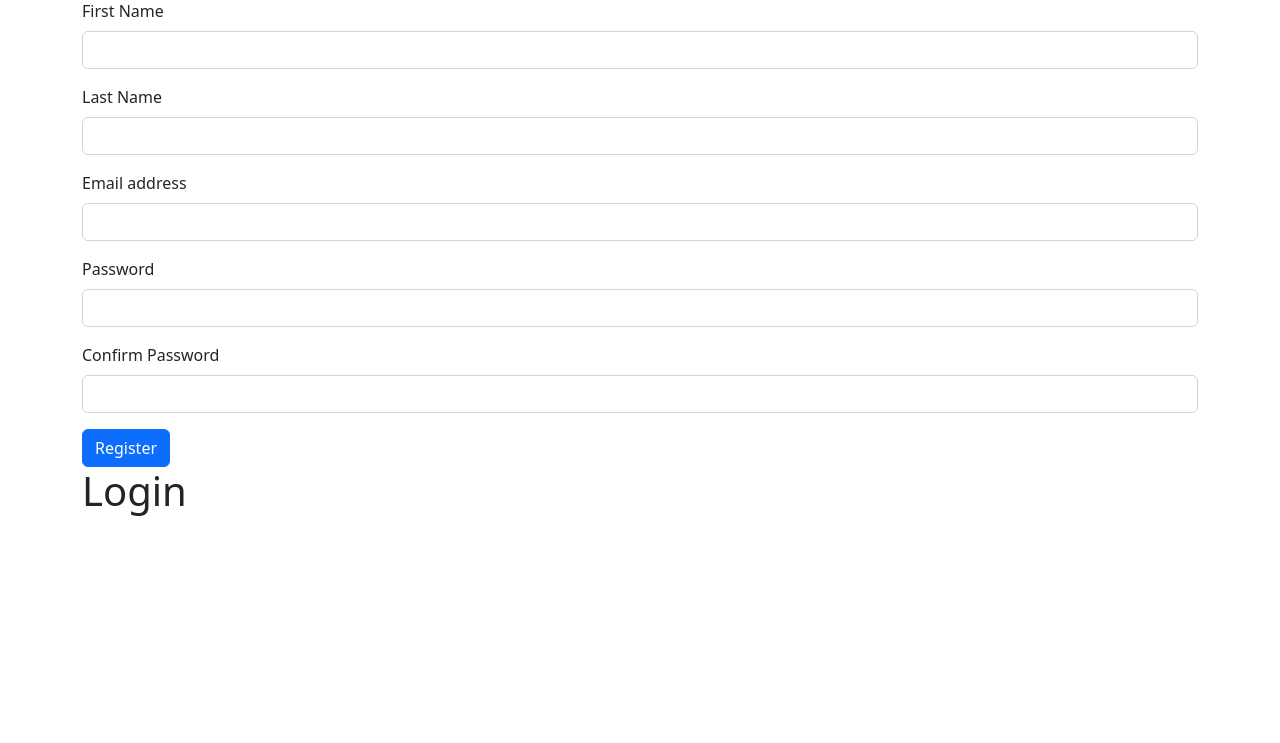
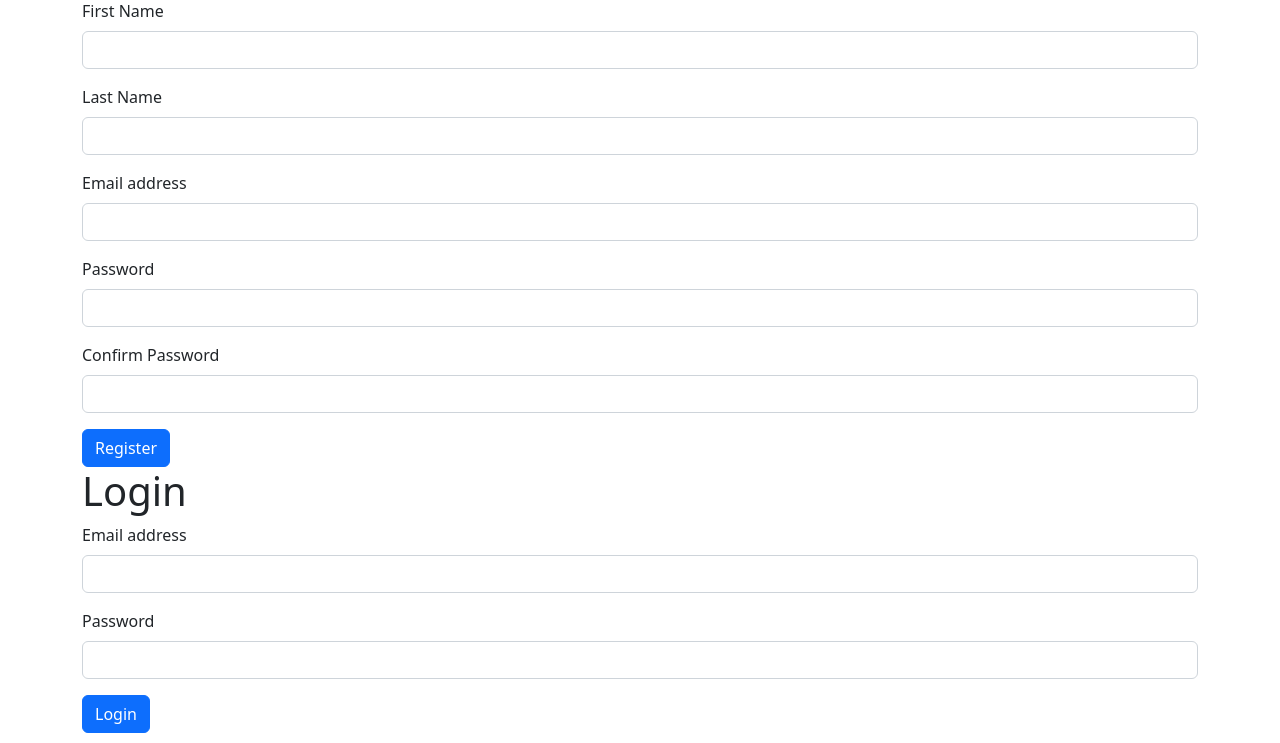
Before and after one commit to jess-gray/PYTHON_FLASKandMYSQL_registration_login_09.08.22, a Flask app: page / in a window 1280 px wide. Shown: the part 57-800 px from the top of the page. Run offline with Flask 2, Linux system fonts and the light colour scheme.

Commit message:
Homework complete with notes

```diff
--- a/flask_app/controllers/users.py
+++ b/flask_app/controllers/users.py
@@ -1,5 +1,5 @@
 from flask_app import app
-from flask import Flask, render_template, redirect, request, session
+from flask import Flask, render_template, redirect, request, session, flash
 from flask_app.models.user import User
 from flask_bcrypt import Bcrypt
 
@@ -11,10 +11,10 @@ def home_page():
 
 @app.route('/register_user', methods = ['POST']) #this is to actually register a user
 def register_user():
-    print(request.form)
+    print(request.form) #print statement should be on all post methods to make sure the information is being taken in
     if not User.validate_create(request.form): #validation needs to happen BEFORE hashing
         return redirect('/')
-    pw_hash = bcrypt.generate_password_hash(request.form['password'])
+    pw_hash = bcrypt.generate_password_hash(request.form['password']) #hashing - make sure Bcrpyt is installed/imported
     print(pw_hash)
     data = {
         'first_name' : request.form['first_name'],
@@ -23,5 +23,35 @@ def register_user():
         'password' : pw_hash
     }
     user_id = User.create(data)
-    session['user_id'] = user_id #this key is IMPORTANT
+    session['user_id'] = user_id #this key is IMPORTANT to hold information (Result of an insert query)
     return redirect('/dashboard')
+
+@app.route('/login_user', methods = ['POST']) #this is to login a user
+def login():
+    print(request.form)
+    data = {
+        "email" : request.form['email']
+        }
+    user_in_db = User.get_by_email(data)
+    if not user_in_db: #checks to see if email is correct
+        flash('Invalid Email/password')
+        return redirect('/')
+    if not bcrypt.check_password_hash(user_in_db.password, request.form['password']): #checks to see if password is correct
+        flash('Invalid Email/password')
+        return redirect('/')
+    session['user_id'] = user_in_db.id #this is result of select query
+    return redirect('/dashboard')
+
+@app.route('/dashboard') #this is dashbaord/welcome for user
+def dashboard():
+    if "user_id" not in session: #if user is not logged in this will take them back to the login/register page
+        return redirect('/')
+    data = {
+        'id' : session['user_id']
+    }
+    return render_template('dashboard.html', active_user = User.get_by_id(data))
+
+@app.route('/logout') #this is to logout
+def logout():
+    session.clear() #this clears the session
+    return redirect('/')
--- a/flask_app/templates/home_page.html
+++ b/flask_app/templates/home_page.html
@@ -16,7 +16,7 @@
             {% endfor %}
         {% endif %}
     {% endwith %}
-    <h1>Registration</h1>
+    <h1 class="display-6">Registration</h1>
     <form action="/register_user" method="post">
         <div class="mb-3">
             <label for="first_name" class="form-label">First Name</label>
@@ -42,7 +42,18 @@
     </form>
 
 
-    <h1>Login</h1>
+    <h1 class="display-6">Login</h1>
+    <form action="/login_user" method="post">
+        <div class="mb-3">
+            <label for="email" class="form-label">Email address</label>
+            <input type="email" class="form-control" id="exampleInputEmail1" name="email">
+            </div>
+        <div class="mb-3">
+            <label for="password" class="form-label">Password</label>
+            <input type="password" class="form-control" id="exampleInputPassword1" name="password">
+        </div>
+        <input type="submit" class="btn btn-primary" value="Login"></input>
+    </form>
 </div>
     <script src="https://cdn.jsdelivr.net/npm/bootstrap@5.2.0/dist/js/bootstrap.bundle.min.js" integrity="sha384-A3rJD856KowSb7dwlZdYEkO39Gagi7vIsF0jrRAoQmDKKtQBHUuLZ9AsSv4jD4Xa" crossorigin="anonymous"></script>
 </body>
```
Also changed, not shown: flask_app/models/user.py (+22 -1 lines), flask_app/templates/dashboard.html (+11 -1 lines).
